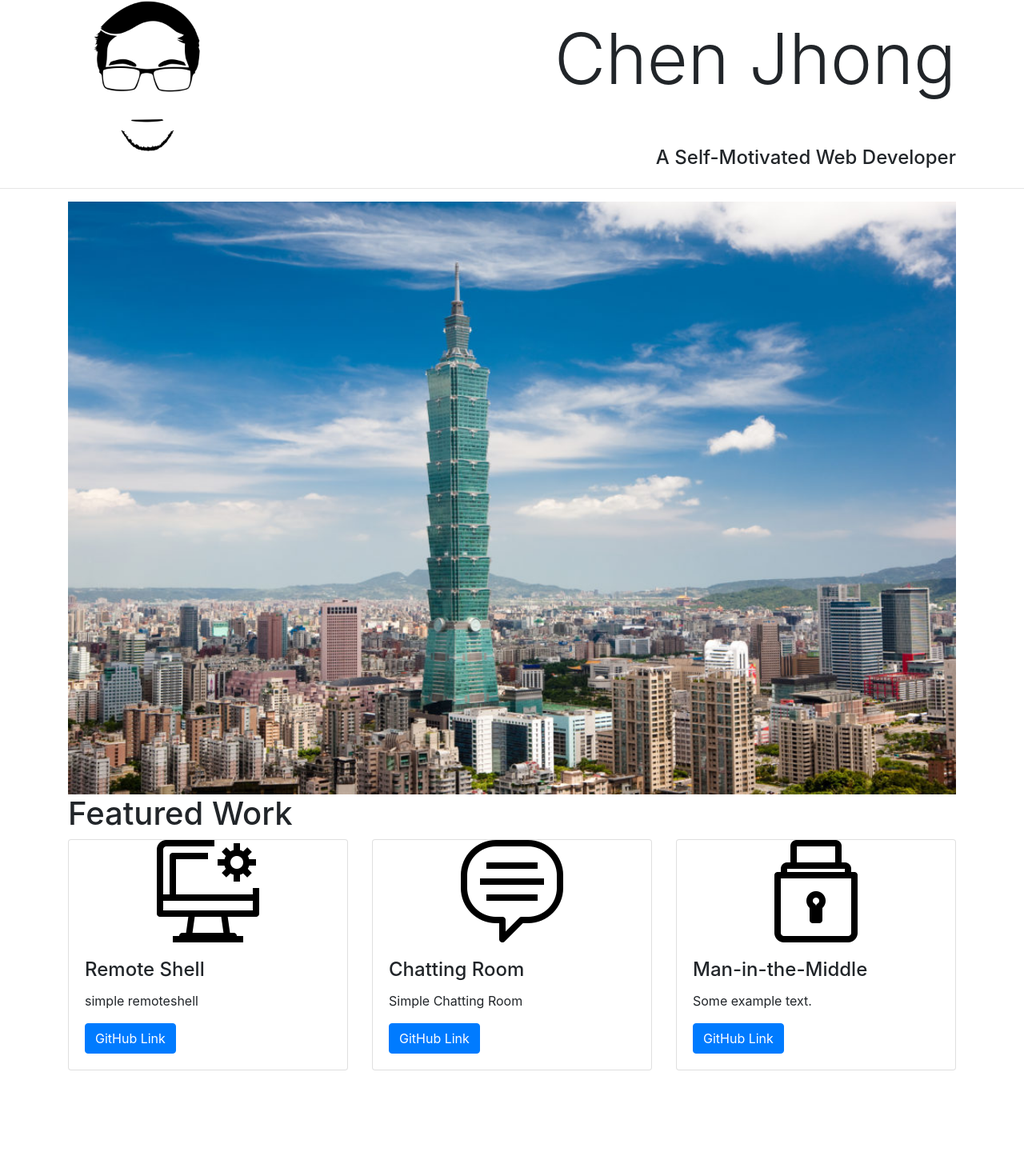
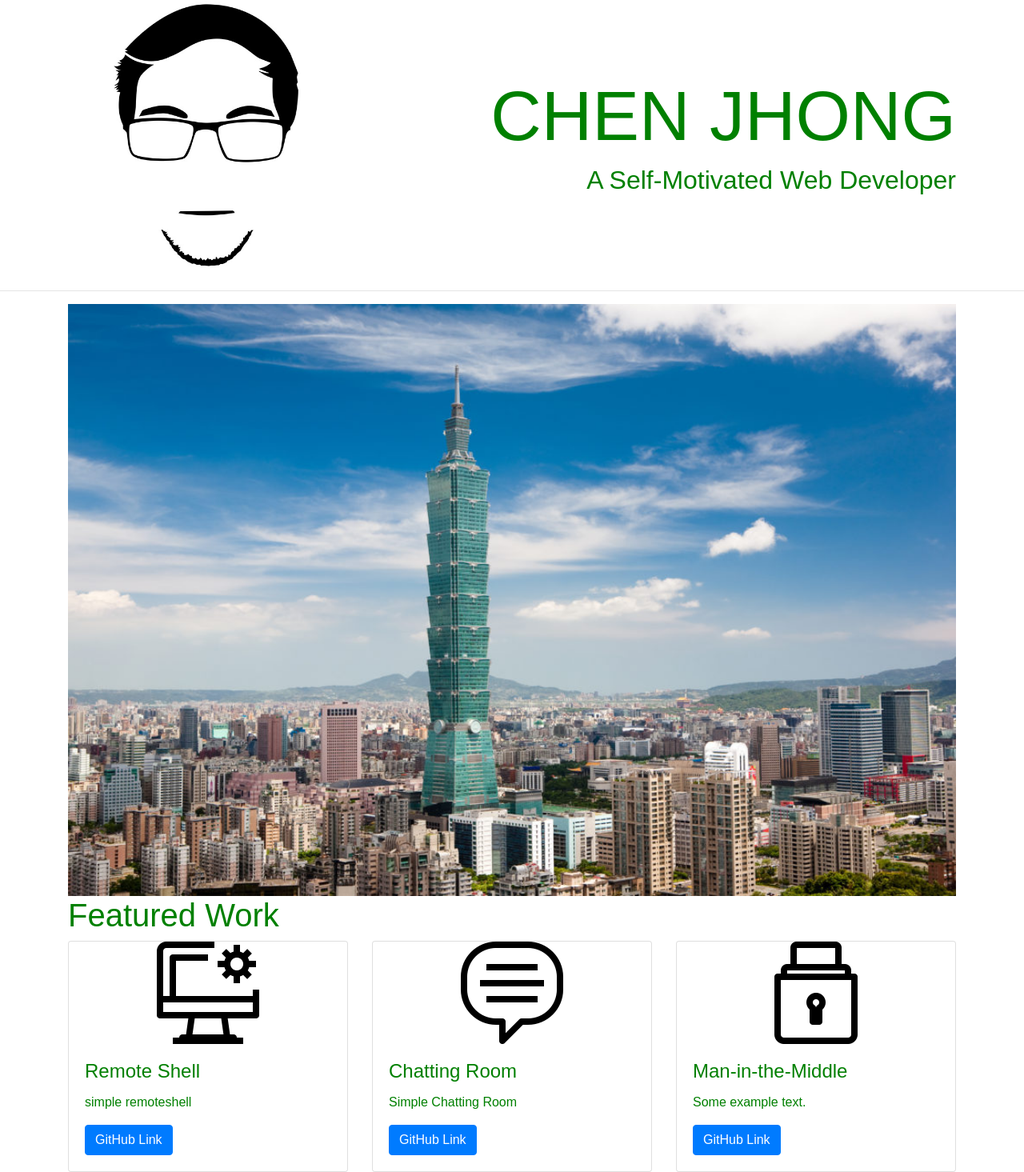
Before and after one commit to charlesjhongc/portfolio_site, a plain HTML site: page index.html in a window 1280 px wide. Shown: the part 3-1468 px from the top of the page at 80% size. Before the commit the page ends 1341 px from the top, so only its background shows below. Drawn offline with nearby package versions, Linux system fonts and the light colour scheme; a web font is replaced by a local one.

Commit message:
Make font responsive

```diff
--- a/css/custom.css
+++ b/css/custom.css
@@ -1,11 +1,114 @@
 /*comment*/
-html {
-  font-size: 1rem;
+body {
+  font-family: 'Muli', sans-serif;
+}
+
+@media screen and (max-width: 575px) {
+  body {
+    color: orange;
+  }
+  #my_name {
+    font-size: 2rem;
+  }
+  #my_intro{
+    font-size: 1rem;
+  }
+  h1 {
+    font-size: 1.6rem;
+  }
+  h4 {
+    font-size: 1.4rem;
+  }
+}
+
+@media screen and (min-width: 576px) and (max-width: 767px) {
+  body {
+    color: red;
+  }
+  h1 {
+    font-size: 1rem;
+  }
+  #my_name {
+    font-size: 1rem;
+  }
+}
+
+@media screen and (min-width: 768px) and (max-width: 991px) {
+  body {
+    color: GoldenRod;
+  }
+  #my_name {
+    font-size: 4.4rem;
+  }
+  #my_intro{
+    font-size: 2.2rem;
+  }
+  h1 {
+    font-size: 3.4rem;
+  }
+  h4 {
+    font-size: 2.4rem;
+  }
+  p {
+    font-size: 1.6;
+  }
+}
+
+@media screen and (min-width: 992px) and (max-width: 1199px) {
+  body {
+    color: blue;
+  }
+  #my_name {
+    font-size: 5.9rem;
+  }
+  #my_intro{
+    font-size: 2.8rem;
+  }
+  h1 {
+    font-size: 3.8rem;
+  }
+  h4 {
+    font-size: 2.4rem;
+  }
+  p {
+    font-size: 1.6;
+  }
+}
+
+@media screen and (min-width: 1200px) {
+  body {
+    color: green;
+  }
+}
+
+/*comment*/
+#header_container {
+
+}
+
+/*comment*/
+#header_row {
+
+}
+
+/*comment*/
+#log_col {
+
+}
+
+/*comment*/
+#intro_col {
+  align-self: center;
+}
+
+/*comment*/
+.half_height{
+  height: 50%;
 }
 
 /*comment*/
 .logo {
-  max-width: 200px;
+  /*max-width: 200px;*/
 }
 
 /*comment*/
--- a/index.html
+++ b/index.html
@@ -7,21 +7,20 @@
     <meta name="viewport" content="width=device-width, initial-scale=1, shrink-to-fit=no">
     <link rel="stylesheet" href="https://maxcdn.bootstrapcdn.com/bootstrap/4.0.0-beta.2/css/bootstrap.min.css" integrity="sha384-PsH8R72JQ3SOdhVi3uxftmaW6Vc51MKb0q5P2rRUpPvrszuE4W1povHYgTpBfshb" crossorigin="anonymous">
     <link rel="stylesheet" href="css/custom.css">
+    <link href="https://fonts.googleapis.com/css?family=Muli" rel="stylesheet">
   </head>
+
   <!--TODO-->
   <body>
     <header>
-      <div class="container">
-        <div class="row">
-          <div class="col-sm-4">
+      <div class="container" id="header_container">
+        <div class="row" id="header_row">
+          <div class="col-4" id="log_col">
             <img class="img-fluid logo" src="img/logo.jpg" alt="LOGO">
           </div>
-          <div class="col-sm-8">
-            <br>
-            <h1 class="display-2 text-right">Chen Jhong</h1>
-            <br>
-            <br>
-            <h4 class="text-right">A Self-Motivated Web Developer</h4>
+          <div class="col-8" id="intro_col">
+            <h1 class="display-2 text-right half_height" id="my_name">CHEN JHONG</h1>
+            <h2 class="text-right half_height" id="my_intro">A Self-Motivated Web Developer</h2>
           </div>
         </div>
       </div>
@@ -32,7 +31,7 @@
     <main>
       <div class="container">
         <div class="row">
-          <div class="col-sm-12">
+          <div class="col-12">
             <img class="img-fluid mainpic" src="img/body.jpg" alt="Taipei 101">
           </div>
         </div>
@@ -42,17 +41,10 @@
     <section>
       <div class="container">
         <div class="row">
-          <div class="col-sm-12">
+          <div class="col-12">
             <h1>Featured Work</h1>
           </div>
-        </div>
-      </div>
-    </section>
-
-    <section>
-      <div class="container">
-        <div class="row">
-          <div class="col-sm-4">
+          <div class="col-6 col-sm-4">
             <div class="card">
               <img class="img-fluid card-img-top projectpic" src="img/remote_shell.png" alt="Project image">
               <div class="card-body">
@@ -62,7 +54,7 @@
               </div>
             </div>
           </div>
-          <div class="col-sm-4">
+          <div class="col-6 col-sm-4">
             <div class="card">
               <img class="img-fluid card-img-top projectpic" src="img/chatting_room.png" alt="Project image">
               <div class="card-body">
@@ -72,7 +64,7 @@
               </div>
             </div>
           </div>
-          <div class="col-sm-4">
+          <div class="col-6 col-sm-4">
             <div class="card">
               <img class="img-fluid card-img-top projectpic" src="img/man_in_the_middle.png" alt="Project image">
               <div class="card-body">
```
